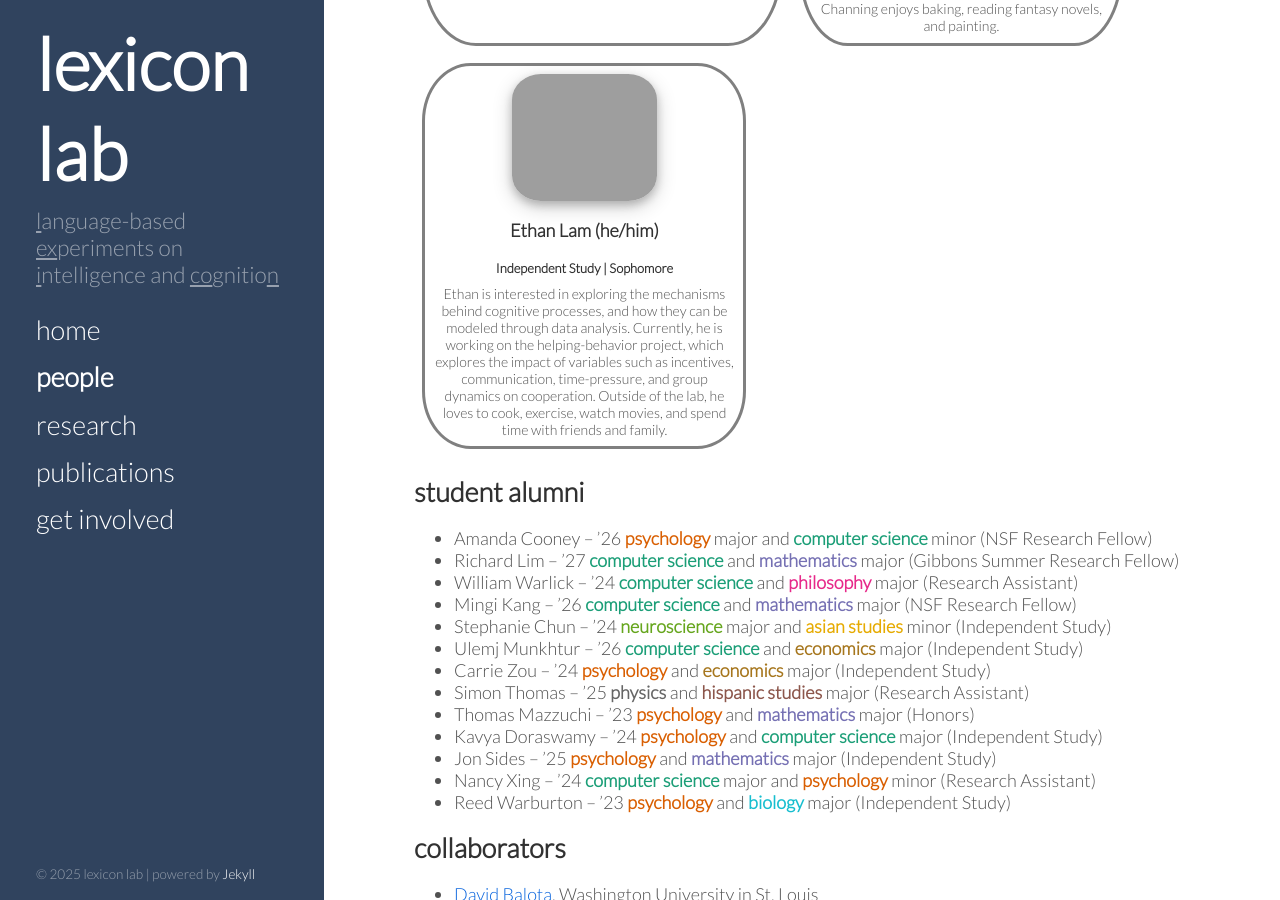
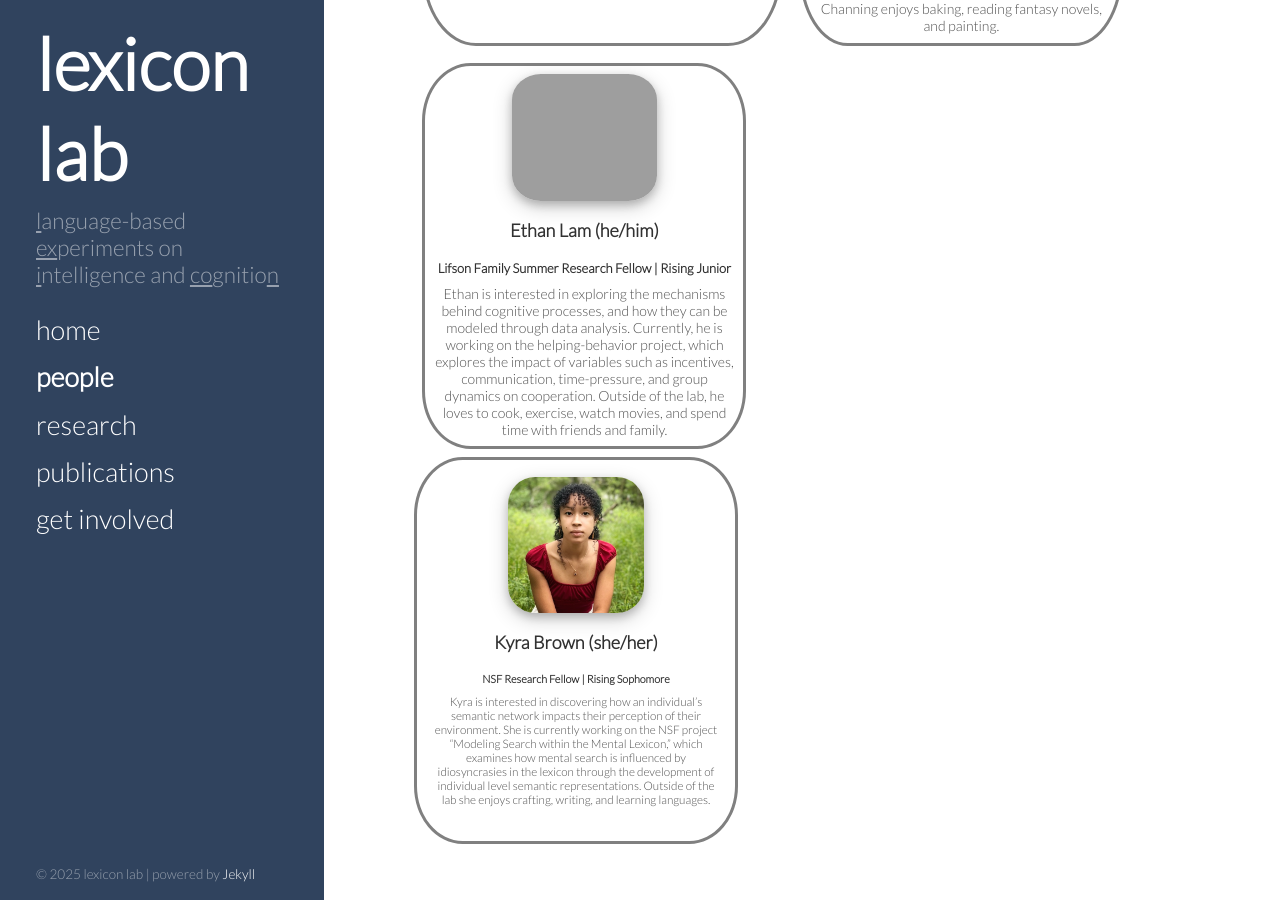
Before and after one commit to thelexiconlab/thelexiconlab.github.io, a Jekyll site: the page built from people.html, in a window 1280 px wide and 900 px high, scrolled down 710 px. Built offline with Jekyll 4.4.1, drawn with Linux system fonts in a browser that asks for light colours; Markdown is read by kramdown in place of the engine named in the settings; some of the changed text lies outside the part shown.

Commit message:
update students

```diff
--- a/people.html
+++ b/people.html
@@ -43,8 +43,30 @@ order: 2
           <img src="https://thelexiconlab.github.io/images/team/ethan.JPG" class="bioimage2" alt="...">
           <div class="card-body">
             <h5 class="card-title">Ethan Lam (he/him)</h5>
-            <h6 class="card-position"> Independent Study | Sophomore </h6>
+            <h6 class="card-position"> Lifson Family Summer Research Fellow | Rising Junior </h6>
             <p class="card-text">Ethan is interested in exploring the mechanisms behind cognitive processes, and how they can be modeled through data analysis. Currently, he is working on the helping-behavior project, which explores the impact of variables such as incentives, communication, time-pressure, and group dynamics on cooperation. Outside of the lab, he loves to cook, exercise, watch movies, and spend time with friends and family.
+            </p>
+          </div>
+          </div>
+      </div>
+
+      <div class="profilecard" style="width: 18rem;">
+          <img src="https://thelexiconlab.github.io/images/team/kyra.jpeg" class="bioimage2" alt="...">
+          <div class="card-body">
+            <h5 class="card-title">Kyra Brown (she/her)</h5>
+            <h6 class="card-position"> NSF Research Fellow | Rising Sophomore </h6>
+            <p class="card-text">Kyra is interested in discovering how an individual’s semantic network impacts their perception of their environment. She is currently working on the NSF project “Modeling Search within the Mental Lexicon,” which examines how mental search is influenced by idiosyncrasies in the lexicon through the development of individual level semantic representations. Outside of the lab she enjoys crafting, writing, and learning languages.
+            </p>
+          </div>
+          </div>
+      </div>
+
+      <div class="profilecard" style="width: 18rem;">
+          <img src="https://thelexiconlab.github.io/images/team/anushka.JPG" class="bioimage2" alt="...">
+          <div class="card-body">
+            <h5 class="card-title">Anushka Elavia (she/her)</h5>
+            <h6 class="card-position"> Summer Research Fellow | Rising Junior </h6>
+            <p class="card-text">Anushka is fascinated by the cognitive processes involved in how we search for and retrieve concepts from memory, particularly for their implications in understanding and treating cognitive disorders. This summer, she is excited to contribute to research that combines computational models and EEG data to better understand the neural dynamics behind semantic memory retrieval. Outside of the lab, she loves running, reading, volunteering, and spending time with friends and family.
             </p>
           </div>
           </div>
```
Also changed, not shown: images/team/anushka.JPG (added), images/team/kyra.jpeg (added).
